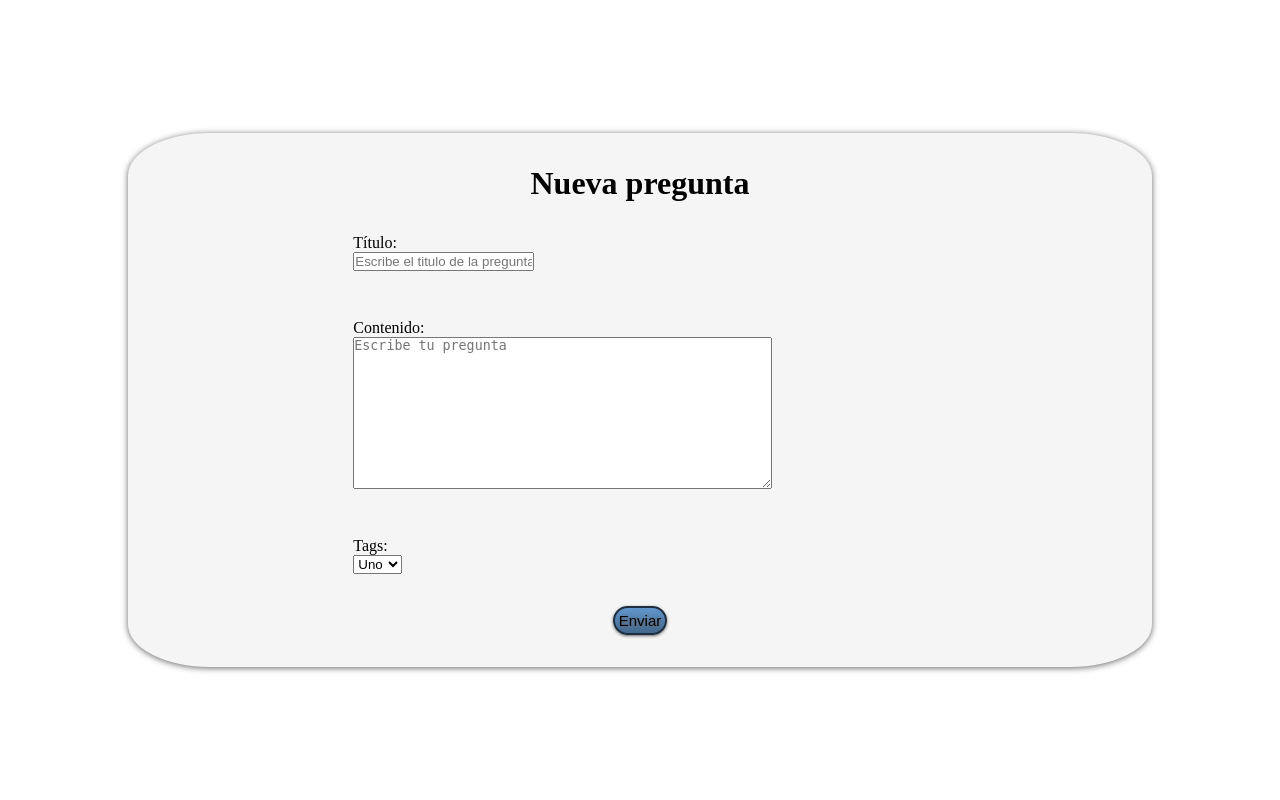
After one commit to reto1-ikadev/reto2, a PHP site: page /controladores/nPregunta.php in a window 1280 px wide. The commit adds this page. Run offline with PHP 8.4, Linux system fonts and the light colour scheme.

Commit message:
pop up nueva pregunta

```diff
--- /dev/null
+++ b/paginas/controladores/nPregunta.php
@@ -0,0 +1,4 @@
+<?php
+
+require_once '../views/nPregunta.view.php';
+?>
--- /dev/null
+++ b/paginas/styles/nPregunta.css
@@ -0,0 +1,60 @@
+*{
+    margin:0;
+    padding: 0;
+    box-sizing: content-box;
+}
+body{
+    display:flex;
+    justify-content: center;
+    align-items: center;
+    height: 100vh;
+}
+#division{
+    width: 80%;
+    border-radius: 8%;
+    box-shadow: 0px 1px 6px #666666;
+    display: flex;
+    flex-direction: column;
+    align-items:center;
+    justify-content: center;
+    background-color: #F5F5F5;
+    gap: 1em;
+    padding-top: 2em;
+    padding-bottom: 2em;
+
+}
+.lineaF{
+    width: 70%;
+    display: flex;
+    flex-direction: column;
+    align-items: flex-start;
+    padding: 1em;
+}
+form{
+    display: flex;
+    flex-direction: column;
+    align-items: center;
+    gap: 1em;
+    width: 80%;
+}
+.boton {
+    font-family: Arial;
+    color: #000000;
+    font-size: 15px;
+    padding: 4px;
+    text-decoration: none;
+    -webkit-border-radius: 28px;
+    -moz-border-radius: 28px;
+    border-radius: 28px;
+    -webkit-box-shadow: 0px 1px 3px #666666;
+    -moz-box-shadow: 0px 1px 3px #666666;
+    box-shadow: 0px 1px 3px #666666;
+    text-shadow: 1px 1px 3px #666666;
+    border: solid #1F2F40 2px;
+    background: -webkit-gradient(linear, 0 0, 0 100%, from(#6297CC), to(#43688C));
+    background: -moz-linear-gradient(top, #6297CC, #43688C);
+   }
+.boton:hover {
+    background: -webkit-gradient(linear, 0 0, 0 100%, from(#43688C), to(#6297CC));
+    background: -moz-linear-gradient(top, #999999, #000000)
+   }
--- /dev/null
+++ b/paginas/views/nPregunta.view.php
@@ -0,0 +1,38 @@
+<!DOCTYPE html>
+<html lang="en">
+<head>
+    <meta charset="UTF-8">
+    <meta http-equiv="X-UA-Compatible" content="IE=edge">
+    <meta name="viewport" content="width=device-width, initial-scale=1.0">
+    <title>Nueva pregunta</title>
+    <link rel="stylesheet" href="../styles/nPregunta.css">
+</head>
+<body>
+    <div id="division">
+        <h1>Nueva pregunta</h1>
+        <form action="nPregunta.php" method="get">
+            <div class= 'lineaF'>
+            <label for="titulo">T&iacute;tulo:</label>
+            <input type="text" name ='titulo' id='titulo' placeholder="Escribe el titulo de la pregunta">
+            </div>
+
+            <div class= 'lineaF'>
+            <label for="contenido">Contenido:</label>
+            <textarea name="contenido" id="cont" cols="50" rows="10" placeholder="Escribe tu pregunta"></textarea>
+            </div>
+
+            <div class= 'lineaF'>
+            <label for="tags">Tags:</label>
+            <select name="tags" id="tag">
+                <option value="uno">Uno</option>
+                <option value="dos">Dos</option>
+                <option value="tres">Tres</option>
+            </select>
+            </div>
+            <input type="hidden" name="empleado" value = 'Coger el numEmple de $sesion'>
+            <input type="submit" value="Enviar" class ="boton" >
+        </form>
+
+    </div>
+</body>
+</html>
```
Also changed, not shown: paginas/js/pprincipal.js (added, +17 -0 lines), paginas/views/pprincipal.view.php (+3 -9 lines).
